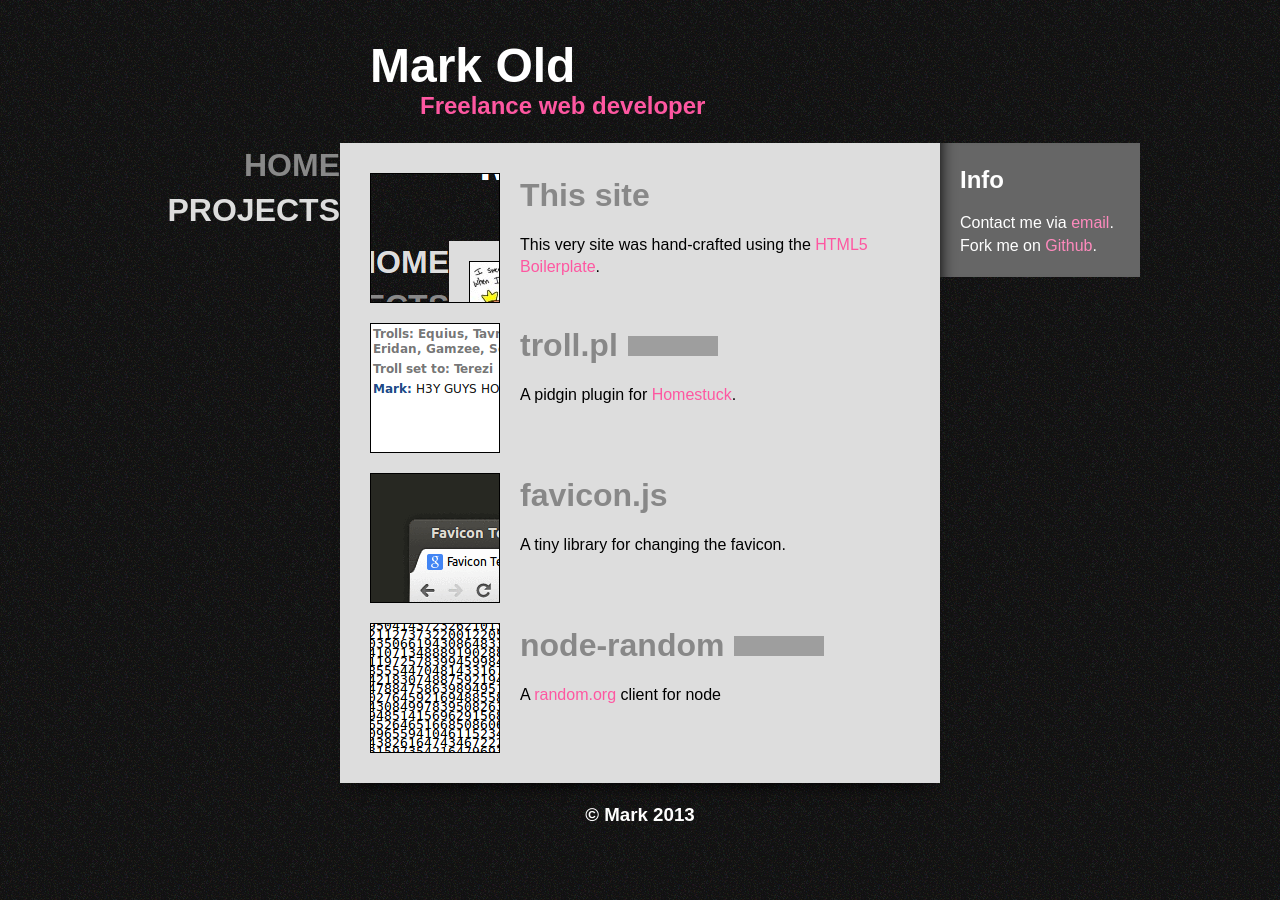
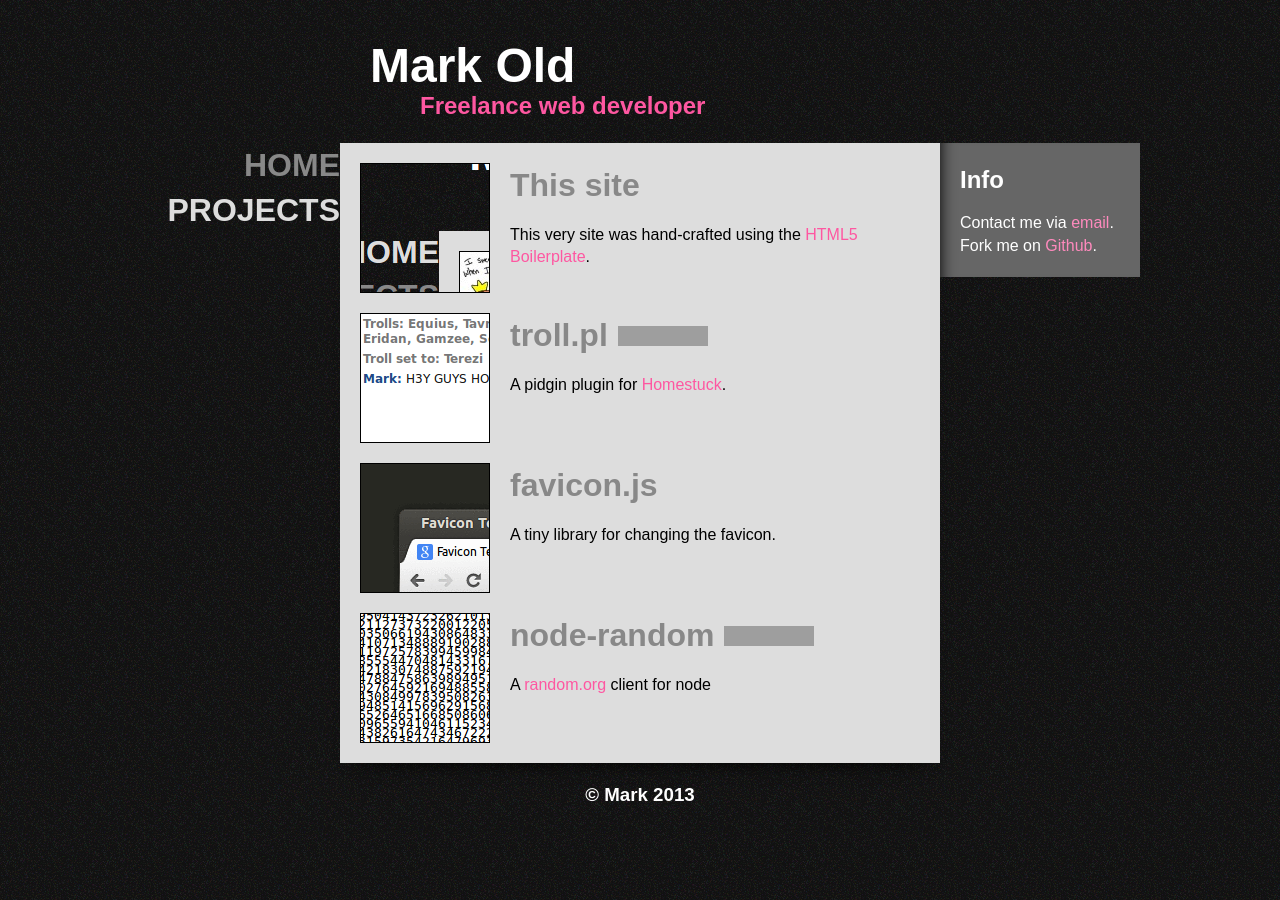
Before and after one commit to dlom/dlom.github.io, a Jekyll site: the page built from projects.html, in a window 1280 px wide. Built offline with Jekyll 4.4.1, drawn with Linux system fonts in a browser that asks for light colours; grey boxes are pictures that could not be loaded.

Commit message:
More uniformity

```diff
--- a/css/main.css
+++ b/css/main.css
@@ -111,7 +111,7 @@
 #content {
     background-color: #ddd;
     color: #000;
-    padding: 20px;
+    padding: 10px;
 }
 
 #content h1 {
@@ -125,6 +125,10 @@
 
 #avatar {
     display: none;
+}
+
+#aboutme {
+    padding: 10px;
 }
 
 #aboutme p, aside p {
--- a/index.html
+++ b/index.html
@@ -3,8 +3,8 @@
 permalink: /
 ---
 
-<img id="avatar" src="http://www.gravatar.com/avatar/10a813238af2e307ac186fd9add6eac6?s=80" />
 <div id="aboutme">
+  <img id="avatar" src="http://www.gravatar.com/avatar/10a813238af2e307ac186fd9add6eac6?s=80" />
   <h1>About me</h1>
   <p>
     Aspiring web developer, designer, and user.
--- a/projects.html
+++ b/projects.html
@@ -3,6 +3,7 @@
 permalink: /projects.html
 ---
 
+<div id="projects">
   {% for thing in site.projects %}
   <div class="project clearfix">
     <a class="thumb" href="{{ thing.url }}"><img src="img/{{ thing.image }}" /></a>
@@ -14,3 +15,4 @@
     </div>
   </div>
   {% endfor %}
+</div>
```
Also changed, not shown: 1 other file. Lines whose indentation alone changed are shown as unchanged.
